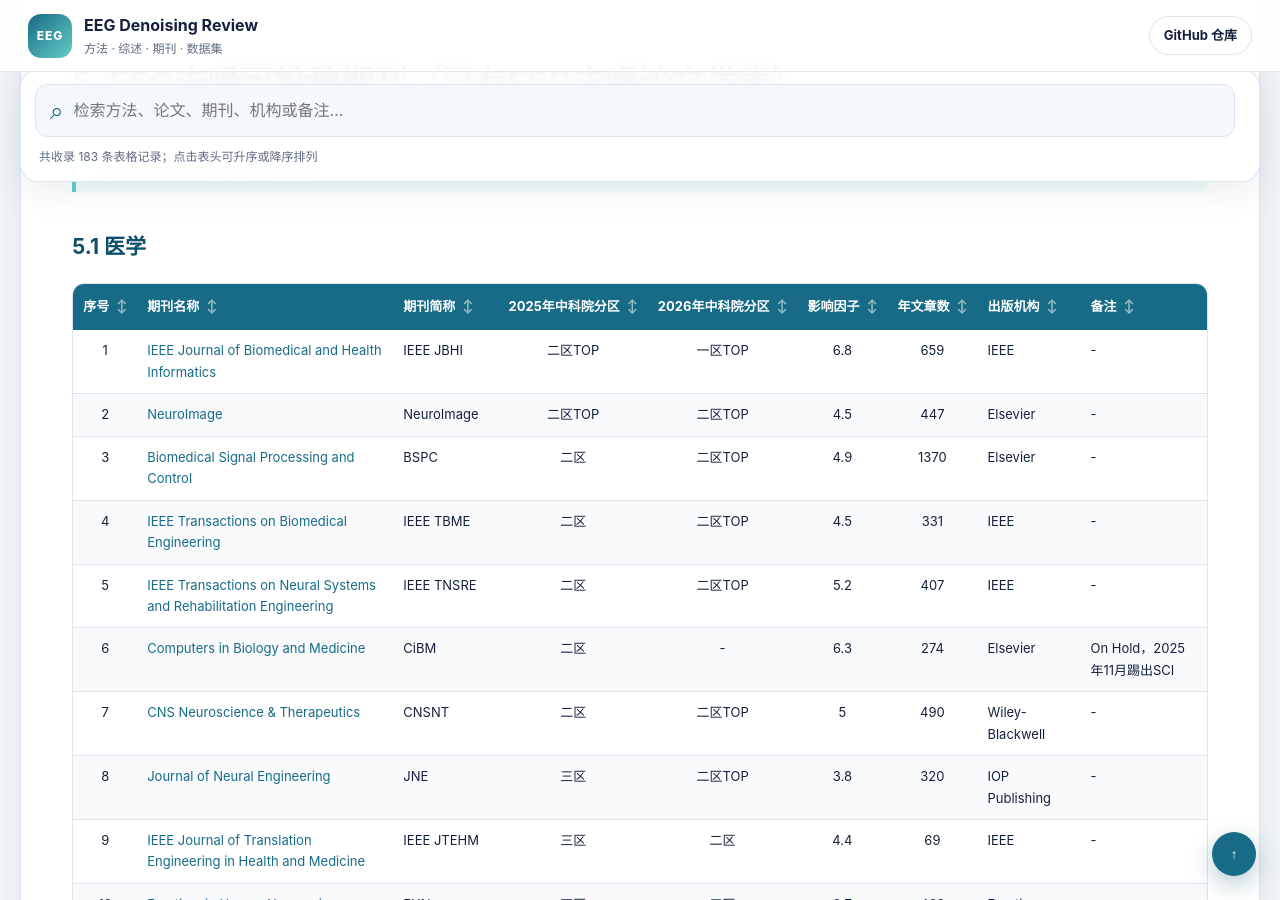
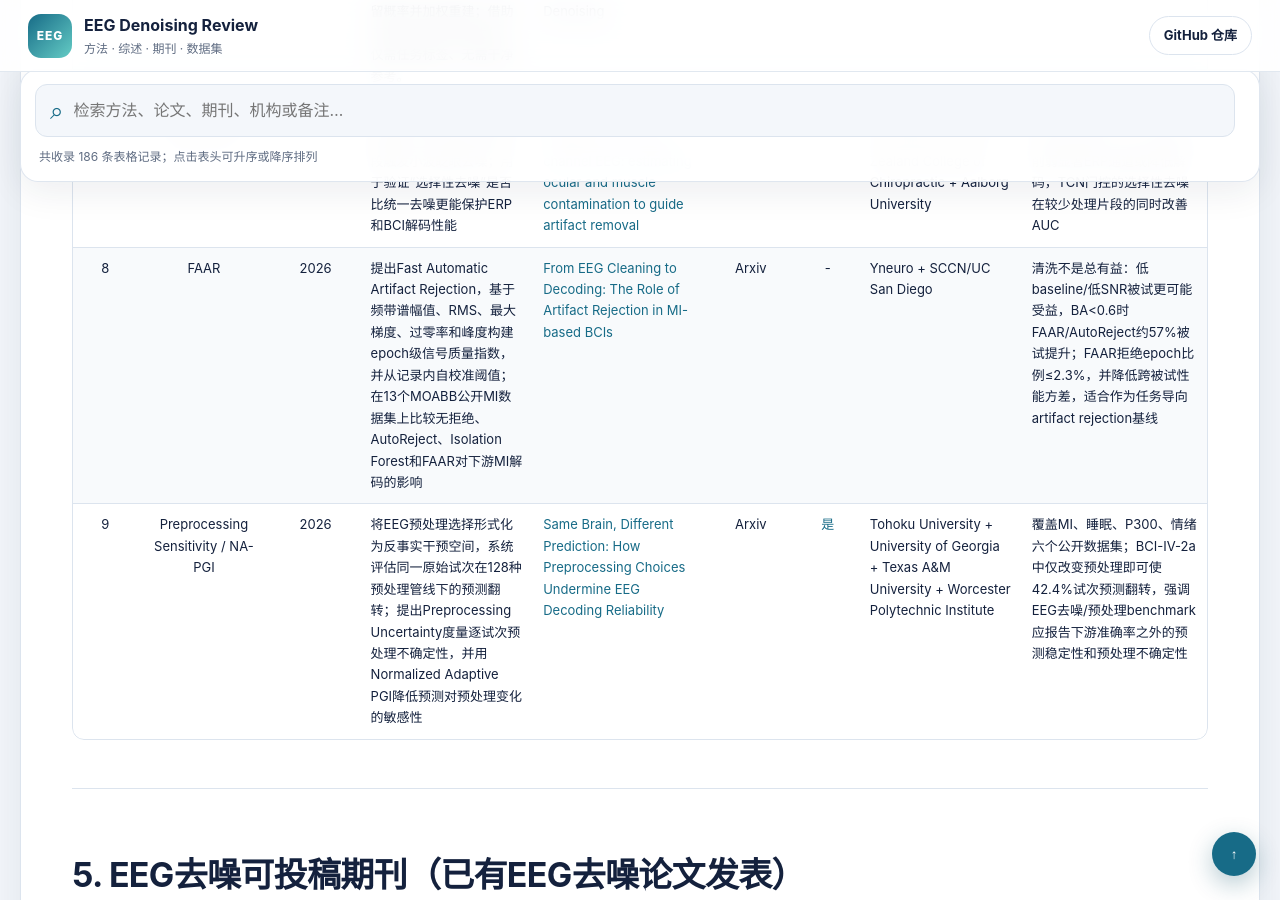
Before and after one commit to hanyilinn/EEG_Denoising_Review, a Jekyll site: the page built from docs/index.md, in a window 1280 px wide and 900 px high, scrolled down 15572 px. Built offline with Jekyll 4.4.1, drawn with Linux system fonts in a browser that asks for light colours; some of the changed text lies outside the part shown.

Commit message:
Add deep-learning EEG denoising review

```diff
--- a/docs/index.md
+++ b/docs/index.md
@@ -139,7 +139,7 @@
 
 ## 3. EEG去噪相关综述 (EEG Denoising Reviews)
 
-> 共收录 **7** 条综述
+> 共收录 **8** 条综述
 
 | 序号 | 名称 | 发表时间 | 主要思路 | 文章名称 | 发表期刊 | 开源 | 作者单位 | 备注 |
 |:---:|:---:|:---:|:---|:---|:---:|:---:|:---|:---|
@@ -150,12 +150,13 @@
 | 5 | 综述 | 2019 | EEG伪迹去除综述 | [Removal of artifacts from EEG signals: a review](https://www.mdpi.com/1424-8220/19/5/987) | Sensors | - | Chinese Academy of Sciences | - |
 | 6 | 综述 | 2020 | EEG信号伪迹去除方法综述 | [Methods for removal of artifacts from EEG signal: A review](https://iopscience.iop.org/article/10.1088/1742-6596/1706/1/012093/meta) | Journal of Physics: Conference Series | - | Koneru Lakshmaiah Education Foundation | - |
 | 7 | 综述 | 2026 | - | [Physiological artifacts removal in EEG signals: a comprehensive overview of conventional to deep learning methods to support brain health monitoring](https://www.mdpi.com/2227-7080/13/12/578) | Cogent Engineering | - | Manipal Academy of Higher Education | 综述文章 |
+| 8 | 综述 | 2026 | 深度学习EEG去噪综述；以端到端去噪管线为框架，梳理数据/目标构造、输入表示、网络架构、目标函数和评估策略，并讨论选择性去噪、多任务去噪、下游验证与部署问题 | [Deep-learning based electroencephalogram denoising: A literature review](https://iopscience.iop.org/article/10.1088/1741-2552/ae89e6) | Journal of Neural Engineering | - | University of Science and Technology of China + The University of British Columbia | PMID: 42443114；DOI: 10.1088/1741-2552/ae89e6 |
 
 ---
 
 ## 4. EEG去噪结合下游任务的研究 (EEG Denoising with Downstream Tasks)
 
-> 共收录 **7** 条记录
+> 共收录 **9** 条记录
 
 | 序号 | 名称 | 发表时间 | 主要思路 | 文章名称 | 发表期刊 | 开源 | 作者单位 | 备注 |
 |:---:|:---:|:---:|:---|:---|:---:|:---:|:---|:---|
@@ -166,6 +167,8 @@
 | 5 | FDC-Net | 2025 | EEG去噪任务和多维情绪解码 | FDC-Net: Rethinking the association between EEG artifact removal and multi-dimensional affective computing | Arxiv | 是 | Beijing University of Technology | - |
 | 6 | TOL | 2026 | 通过盲源分离分解EEG成分，学习型选择器预测保留概率并加权重建；借助下游任务损失协同优化，仅需任务标签、无需干净参考。 | Task-Oriented Learning for Automatic EEG Denoising | IEEE TIM | 否 | 中国科学院自动化研究所 | - |
 | 7 | Multi-head Noise Regression | 2026 | 先估计单通道EOG/EMG污染强度，再只对高污染片段触发小波眨眼去噪；用于验证“选择性去噪”是否比统一去噪更能保护ERP和BCI解码性能 | [Multi-head noise regression for single-channel EEG: estimating ocular and muscle contamination to guide artifact removal](https://iopscience.iop.org/article/10.1088/1741-2552/ae541d) | JNE | [是](https://github.com/usmanqamarshaikh/EEG-Multi-Head-Noise-Regression) | Auckland University of Technology + New Zealand College of Chiropractic + Aalborg University | 在P3 ERP和RSVP P300 speller任务中，统一去噪会削弱显著ERP通道或降低解码，TCN门控的选择性去噪在较少处理片段的同时改善AUC |
+| 8 | FAAR | 2026 | 提出Fast Automatic Artifact Rejection，基于频带谱幅值、RMS、最大梯度、过零率和峰度构建epoch级信号质量指数，并从记录内自校准阈值；在13个MOABB公开MI数据集上比较无拒绝、AutoReject、Isolation Forest和FAAR对下游MI解码的影响 | [From EEG Cleaning to Decoding: The Role of Artifact Rejection in MI-based BCIs](https://arxiv.org/abs/2605.12408) | Arxiv | - | Yneuro + SCCN/UC San Diego | 清洗不是总有益：低baseline/低SNR被试更可能受益，BA<0.6时FAAR/AutoReject约57%被试提升；FAAR拒绝epoch比例≤2.3%，并降低跨被试性能方差，适合作为任务导向artifact rejection基线 |
+| 9 | Preprocessing Sensitivity / NA-PGI | 2026 | 将EEG预处理选择形式化为反事实干预空间，系统评估同一原始试次在128种预处理管线下的预测翻转；提出Preprocessing Uncertainty度量逐试次预处理不确定性，并用Normalized Adaptive PGI降低预测对预处理变化的敏感性 | [Same Brain, Different Prediction: How Preprocessing Choices Undermine EEG Decoding Reliability](https://arxiv.org/abs/2605.07212) | Arxiv | [是](https://github.com/dengzhe-hou/EEG-Preprocessing-Sensitivity) | Tohoku University + University of Georgia + Texas A&M University + Worcester Polytechnic Institute | 覆盖MI、睡眠、P300、情绪六个公开数据集；BCI-IV-2a中仅改变预处理即可使42.4%试次预测翻转，强调EEG去噪/预处理benchmark应报告下游准确率之外的预测稳定性和预处理不确定性 |
 
 ---
 
```
Also changed, not shown: README.md.
